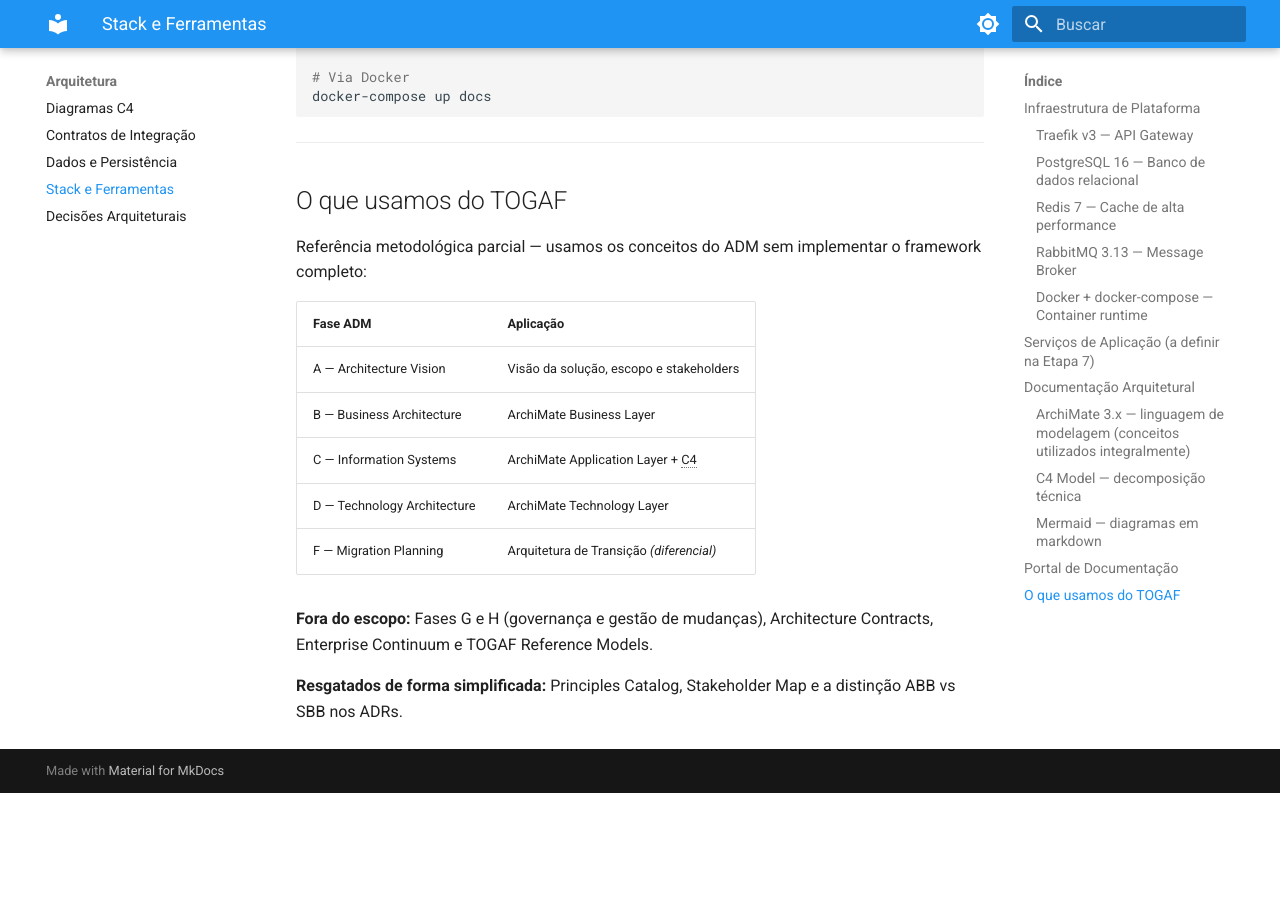
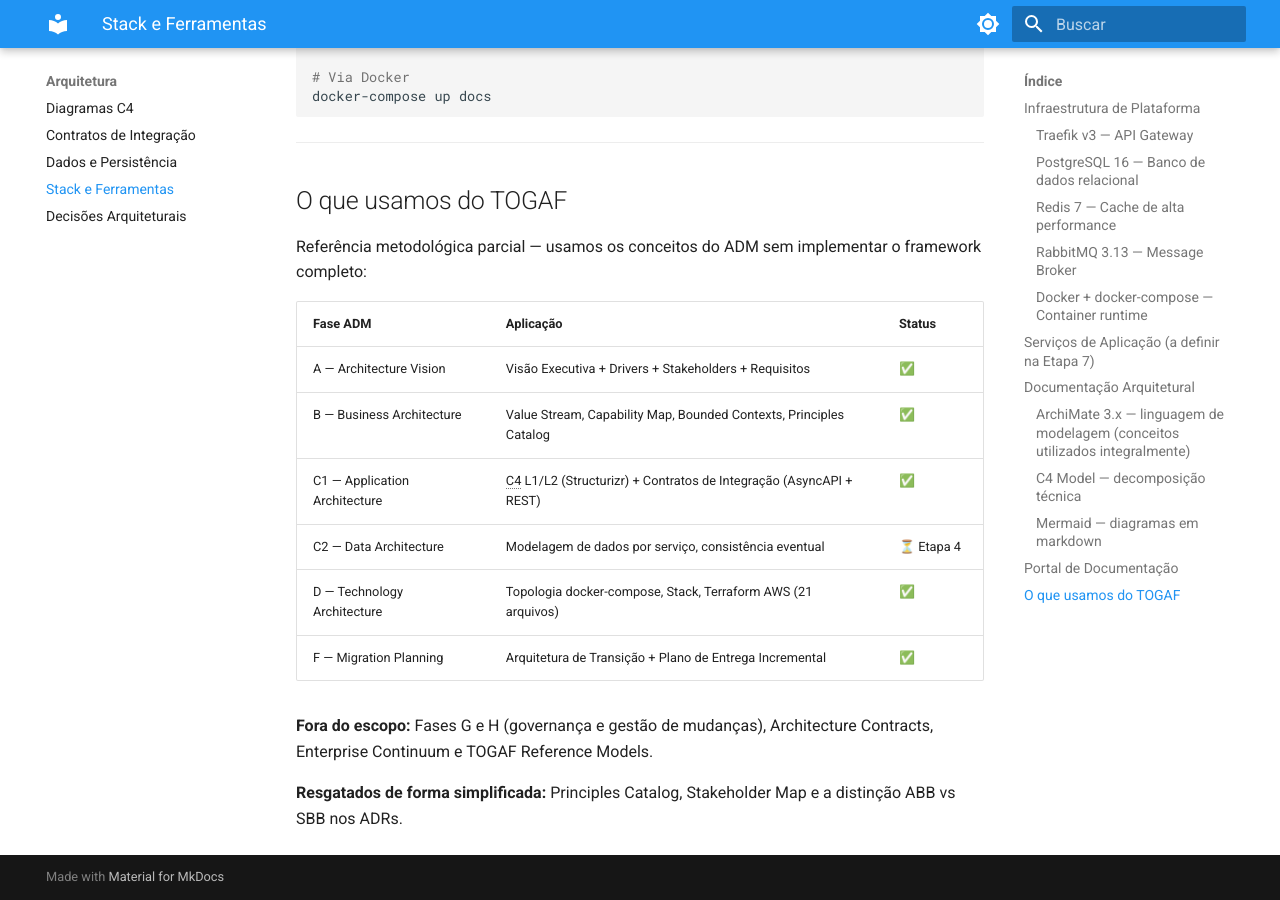
Before and after one commit to gsperim/account-engine-lab, an MkDocs documentation site: the page built from docs/stack.md, in a window 1280 px wide and 900 px high, scrolled down 3052 px. Built offline with MkDocs 1.6.1 and Material for MkDocs 9.7.7, drawn with Linux system fonts in a browser that asks for light colours; before the commit the page ends 3845 px from its top, so only the background shows below that.

Commit message:
docs(stack): detalhar cobertura TOGAF ADM com status por fase
Substitui tabela genérica por mapeamento preciso com status:
  - A, B, C1, D, F confirmados contra artefatos existentes
  - C2 (Data Architecture) marcado como pendente — Etapa 4
  Distingue C em Application Architecture (feita) e Data Architecture
  (modelagem de dados por serviço, pendente para Etapa 4).

Co-Authored-By: Claude Sonnet 4.6 <noreply@anthropic.com>

```diff
--- a/docs/stack.md
+++ b/docs/stack.md
@@ -106,13 +106,14 @@ docker-compose up docs
 
 Referência metodológica parcial — usamos os conceitos do ADM sem implementar o framework completo:
 
-| Fase ADM | Aplicação |
-|----------|-----------|
-| A — Architecture Vision | Visão da solução, escopo e stakeholders |
-| B — Business Architecture | ArchiMate Business Layer |
-| C — Information Systems | ArchiMate Application Layer + C4 |
-| D — Technology Architecture | ArchiMate Technology Layer |
-| F — Migration Planning | Arquitetura de Transição *(diferencial)* |
+| Fase ADM | Aplicação | Status |
+|----------|-----------|--------|
+| A — Architecture Vision | Visão Executiva + Drivers + Stakeholders + Requisitos | ✅ |
+| B — Business Architecture | Value Stream, Capability Map, Bounded Contexts, Principles Catalog | ✅ |
+| C1 — Application Architecture | C4 L1/L2 (Structurizr) + Contratos de Integração (AsyncAPI + REST) | ✅ |
+| C2 — Data Architecture | Modelagem de dados por serviço, consistência eventual | ⏳ Etapa 4 |
+| D — Technology Architecture | Topologia docker-compose, Stack, Terraform AWS (21 arquivos) | ✅ |
+| F — Migration Planning | Arquitetura de Transição + Plano de Entrega Incremental | ✅ |
 
 **Fora do escopo:** Fases G e H (governança e gestão de mudanças), Architecture Contracts, Enterprise Continuum e TOGAF Reference Models.
 
```
